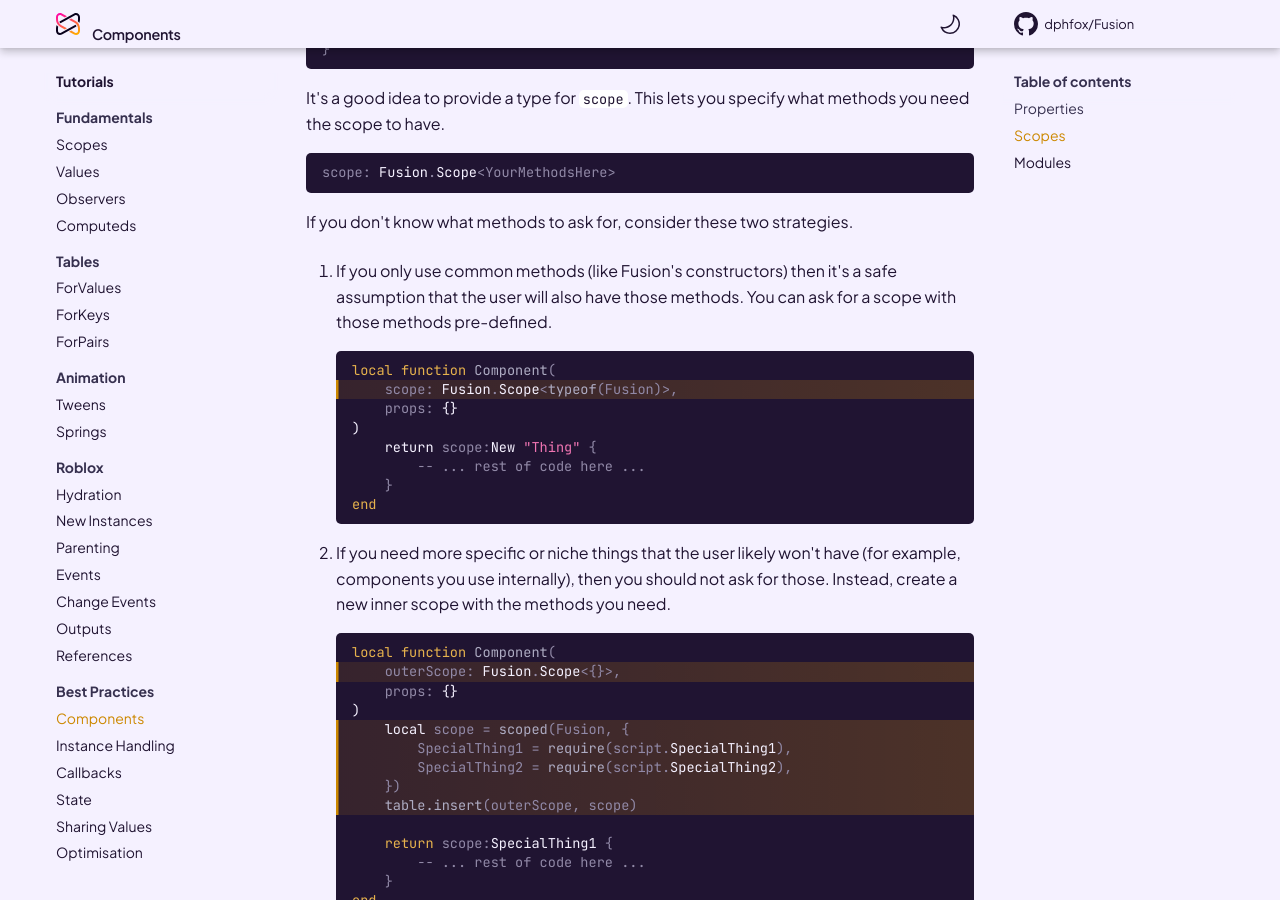
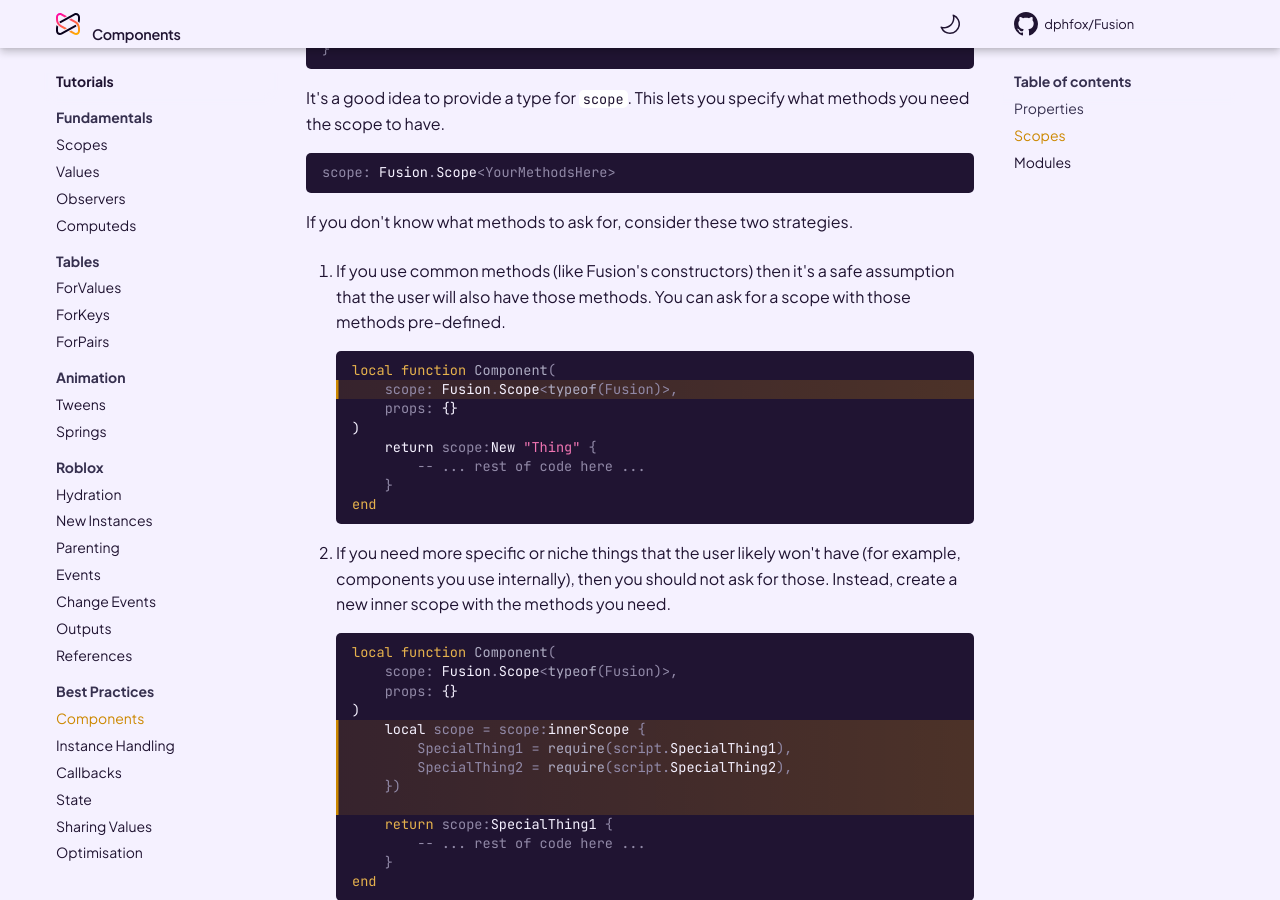
Before and after one commit to dphfox/Fusion, an MkDocs documentation site: the page built from docs/tutorials/best-practices/components.md, in a window 1280 px wide and 900 px high, scrolled down 3183 px. Built offline with MkDocs 1.6.1 and Material for MkDocs 9.7.7, drawn with Linux system fonts in a browser that asks for light colours; comment, search, counter and statistics services are not loaded; the version menu is left out.

Commit message:
Update scope examples to use innerScope

````diff
--- a/docs/tutorials/best-practices/components.md
+++ b/docs/tutorials/best-practices/components.md
@@ -168,8 +168,8 @@ scope: Fusion.Scope<YourMethodsHere>
 
 If you don't know what methods to ask for, consider these two strategies.
 
-1. If you only use common methods (like Fusion's constructors) then it's a
-safe assumption that the user will also have those methods. You can ask for a
+1. If you use common methods (like Fusion's constructors) then it's a safe
+assumption that the user will also have those methods. You can ask for a
 scope with those methods pre-defined.
 
 	```Lua hl_lines="2"
@@ -187,16 +187,15 @@ scope with those methods pre-defined.
 (for example, components you use internally), then you should not ask for those.
 Instead, create a new inner scope with the methods you need.
 
-	```Lua hl_lines="2 5-9"
+	```Lua hl_lines="5-9"
 	local function Component(
-		outerScope: Fusion.Scope<{}>,
+		scope: Fusion.Scope<typeof(Fusion)>,
 		props: {}
 	)
-		local scope = scoped(Fusion, {
+		local scope = scope:innerScope {
 			SpecialThing1 = require(script.SpecialThing1),
 			SpecialThing2 = require(script.SpecialThing2),
 		})
-		table.insert(outerScope, scope)
 
 		return scope:SpecialThing1 {
 			-- ... rest of code here ...
@@ -248,17 +247,16 @@ Here's an example of how you could split up some components into modules:
 	type UsedAs<T> = Fusion.UsedAs<T>
 
     local function PopUp(
-		outerScope: Fusion.Scope<{}>,
+		scope: Fusion.Scope<typeof(Fusion)>,
 		props: {
 			Message: UsedAs<string>,
 			DismissText: UsedAs<string>
 		}
 	)
-		local scope = scoped(Fusion, {
+		local scope = scope:innerScope {
 			Message = require(script.Parent.Message),
 			Button = require(script.Parent.Button)
 		})
-		table.insert(outerScope, scope)
 
         return scope:New "Frame" {
             -- ...some properties...
````
Also changed, not shown: docs/examples/cookbook/drag-and-drop.md (+4 -5 lines).
